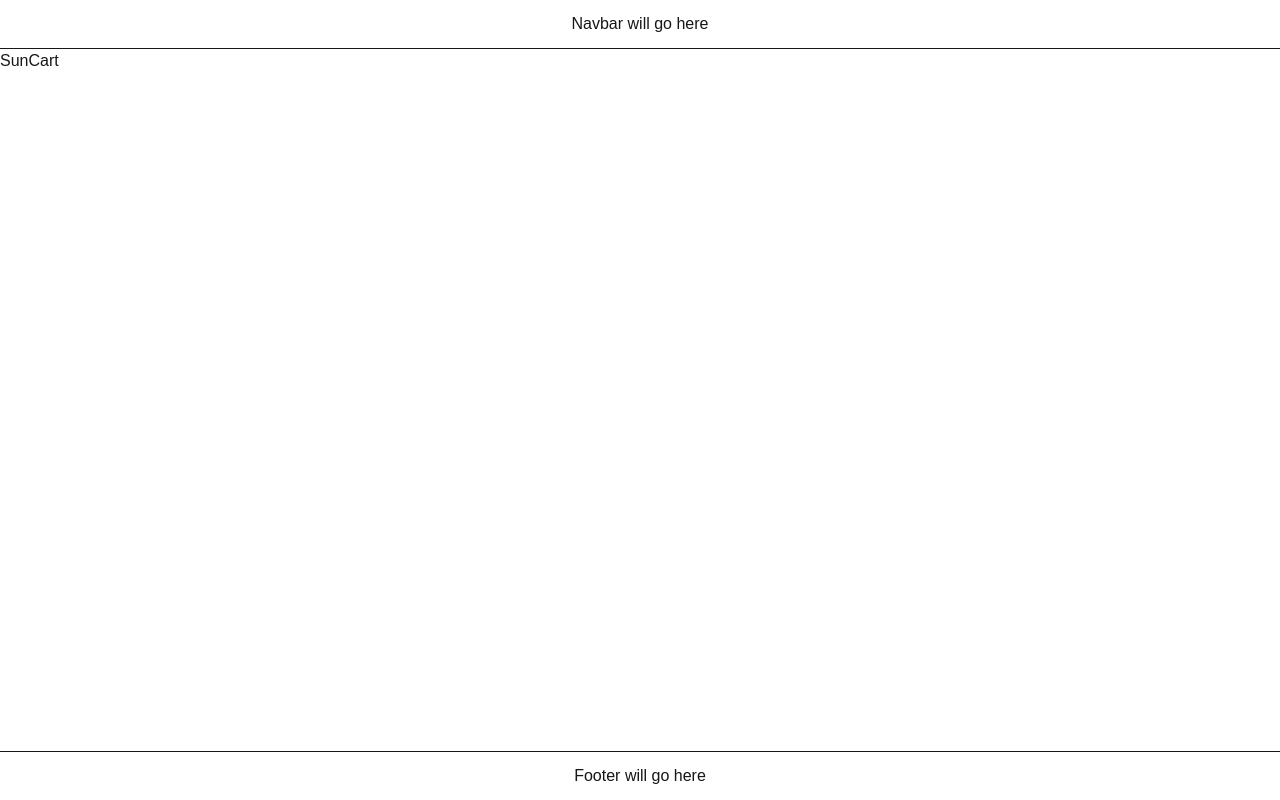
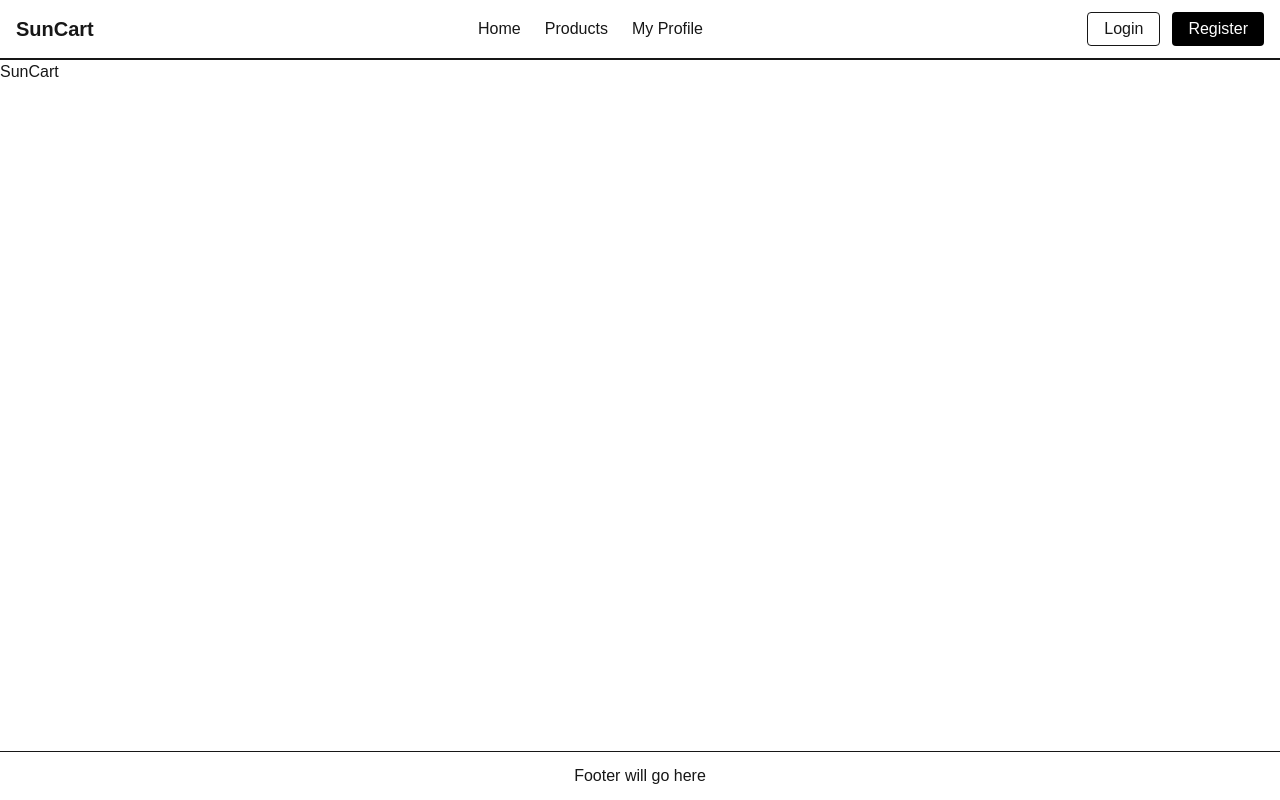
Before and after one commit to waliulnizu/suncart, a Next.js app: page / in a window 1280 px wide. Built offline with nearby package versions, Linux system fonts and the light colour scheme.

Commit message:
integrate navbar into root layout

```diff
--- a/src/app/layout.js
+++ b/src/app/layout.js
@@ -1,5 +1,6 @@
 import { Geist, Geist_Mono } from "next/font/google";
 import "./globals.css";
+import Navbar from "@/components/layout/Navbar";
 
 const geistSans = Geist({
   variable: "--font-geist-sans",
@@ -27,7 +28,7 @@ export default function RootLayout({ children }) {
 
           {/* Navbar placeholder */}
           <header className="border-b">
-            <p className="text-center p-3">Navbar will go here</p>
+            <Navbar />
           </header>
 
           {/* Page content */}
```
